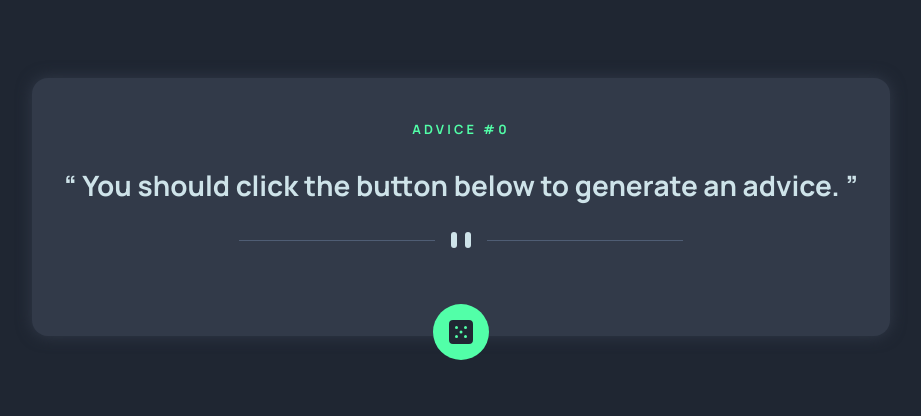
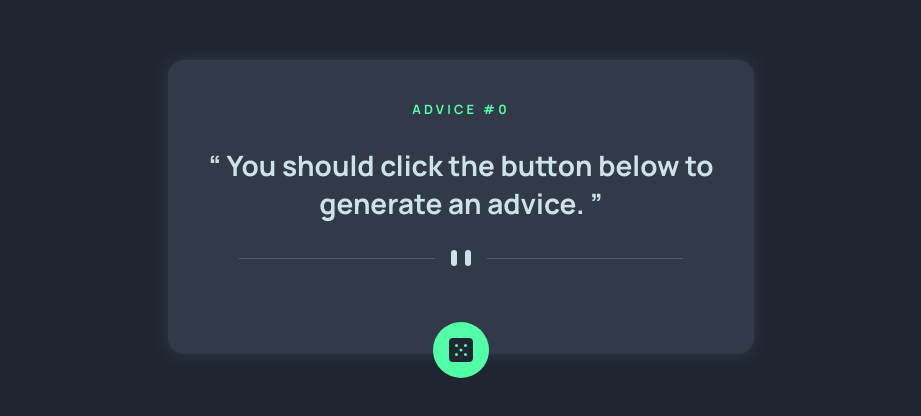
Before and after one commit to Klrfl/advice-generator, a plain HTML site: page index.html in a window 1280 px wide. Shown: the part 152-568 px from the top of the page, without its empty margins (179-1100 px from the left). Drawn offline with Linux system fonts and the light colour scheme.

Commit message:
minor tweaks

```diff
--- a/css/style.css
+++ b/css/style.css
@@ -54,7 +54,7 @@ main {
   box-shadow: 0 0 15px var(--dark-grayish-blue);
 }
 
-.advice-card h2 {
+.advice-heading {
   color: var(--neon-green);
   font-size: 0.8rem;
   letter-spacing: 0.2rem;
@@ -113,7 +113,7 @@ main {
 
 @media screen and (min-width: 50em) {
   .advice-card {
-    max-width: 1440px;
+    max-width: 60ch;
   }
   .divider {
     background-image: url("../images/pattern-divider-desktop.svg");
--- a/index.html
+++ b/index.html
@@ -26,7 +26,7 @@
   <body>
     <main>
       <div class="advice-card">
-        <h2>Advice #<span id="advice-id">0</span></h2>
+        <h1 class="advice-heading">Advice #<span id="advice-id">0</span></h1>
         <p id="advice-paragraph">
           You should click the button below to generate an advice.
         </p>
```
